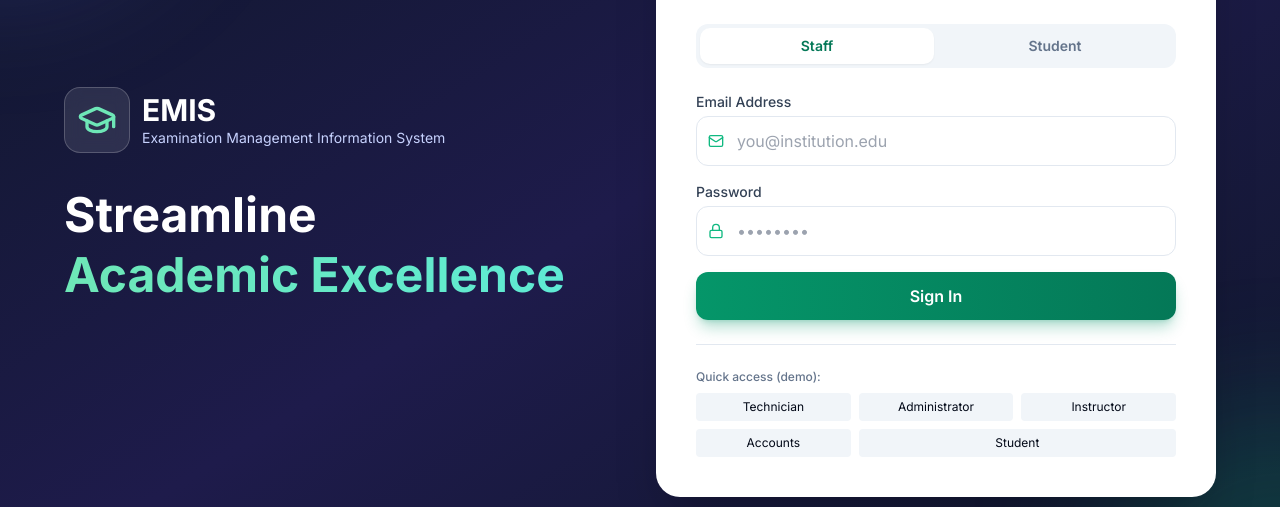
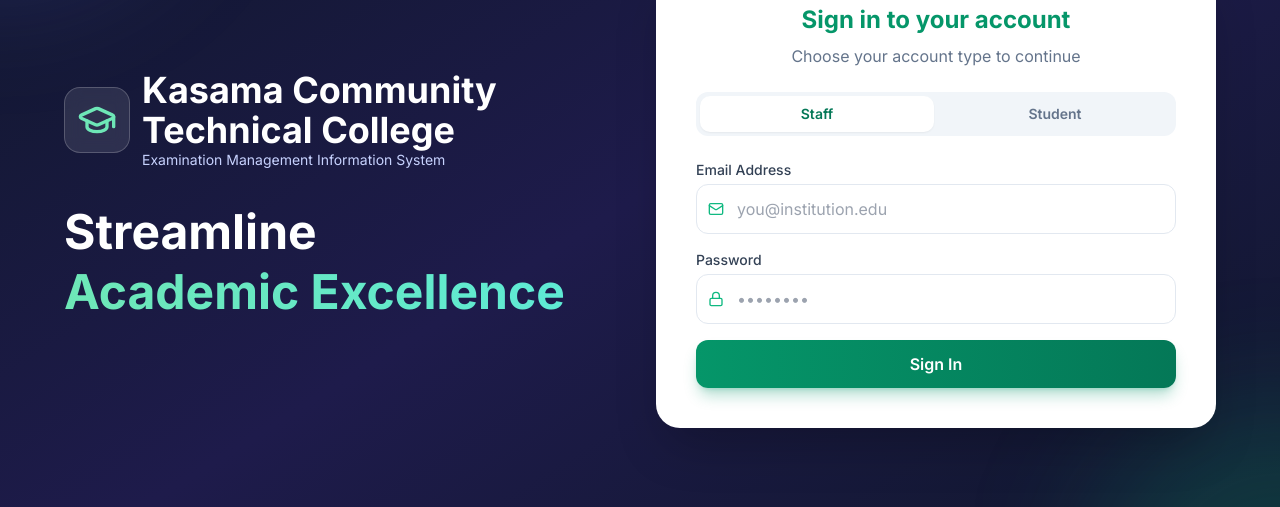
Before and after one commit to Mzatinova/emis-frontend, a React (Vite) app: page / in a window 1280 px wide. Shown: the part 204-711 px from the top of the page. Built offline with nearby package versions, Linux system fonts and the light colour scheme; no server answers.

Commit message:
Update .gitignore and fix login component

```diff
--- a/src/components/Login.tsx
+++ b/src/components/Login.tsx
@@ -20,14 +20,14 @@ const Login: React.FC = () => {
         if (!result) setError('Invalid credentials or inactive account');
     };
 
-    const fillDemo = (type: 'tech' | 'admin' | 'inst' | 'acc' | 'stu') => {
-        if (type === 'stu') { setTab('student'); setIdentifier('TC/2025/001'); setPassword('student123'); return; }
-        setTab('staff');
-        if (type === 'tech') { setIdentifier('tech@emis.edu'); setPassword('tech123'); }
-        if (type === 'admin') { setIdentifier('admin@emis.edu'); setPassword('admin123'); }
-        if (type === 'inst') { setIdentifier('instructor@emis.edu'); setPassword('inst123'); }
-        if (type === 'acc') { setIdentifier('accounts@emis.edu'); setPassword('acc123'); }
-    };
+    // const fillDemo = (type: 'tech' | 'admin' | 'inst' | 'acc' | 'stu') => {
+    //     if (type === 'stu') { setTab('student'); setIdentifier('TC/2025/001'); setPassword('student123'); return; }
+    //     setTab('staff');
+    //     if (type === 'tech') { setIdentifier('tech@emis.edu'); setPassword('tech123'); }
+    //     if (type === 'admin') { setIdentifier('admin@emis.edu'); setPassword('admin123'); }
+    //     if (type === 'inst') { setIdentifier('instructor@emis.edu'); setPassword('inst123'); }
+    //     if (type === 'acc') { setIdentifier('accounts@emis.edu'); setPassword('acc123'); }
+    // };
 
     return (
         <div className="min-h-screen bg-gradient-to-br from-slate-900 via-indigo-950 to-slate-900 flex items-center justify-center p-4 relative overflow-hidden">
@@ -44,7 +44,7 @@ const Login: React.FC = () => {
                             <GraduationCap className="w-10 h-10 text-emerald-300" />
                         </div>
                         <div>
-                            <h1 className="text-3xl font-bold">EMIS</h1>
+                            <h1 className="text-4xl font-bold">Kasama Community Technical College</h1>
                             <p className="text-indigo-200 text-sm">Examination Management Information System</p>
                         </div>
                     </div>
@@ -126,7 +126,7 @@ const Login: React.FC = () => {
                         </button>
                     </form>
 
-                    <div className="mt-6 pt-6 border-t border-slate-200">
+                    {/* <div className="mt-6 pt-6 border-t border-slate-200">
                         <p className="text-xs text-slate-500 mb-2 font-medium">Quick access (demo):</p>
                         <div className="grid grid-cols-3 gap-2">
                             <button onClick={() => fillDemo('tech')} className="text-xs px-2 py-1.5 bg-slate-100 hover:bg-emerald-50 hover:text-emerald-700 rounded transition">Technician</button>
@@ -135,7 +135,7 @@ const Login: React.FC = () => {
                             <button onClick={() => fillDemo('acc')} className="text-xs px-2 py-1.5 bg-slate-100 hover:bg-emerald-50 hover:text-emerald-700 rounded transition">Accounts</button>
                             <button onClick={() => fillDemo('stu')} className="text-xs px-2 py-1.5 bg-slate-100 hover:bg-emerald-50 hover:text-emerald-700 rounded transition col-span-2">Student</button>
                         </div>
-                    </div>
+                    </div> */}
                 </div>
             </div>
 
@@ -147,7 +147,7 @@ const Login: React.FC = () => {
                             <GraduationCap className="w-10 h-10 text-emerald-300" />
                         </div>
                     </div>
-                    <h1 className="text-3xl font-bold text-white">EMIS</h1>
+                    <h1 className="text-3xl font-bold text-white">Kasama Community Technical College</h1>
                     <p className="text-indigo-200 text-sm">Examination Management Information System</p>
                     <h2 className="text-xl font-bold leading-tight text-white mt-3">
                         Streamline <span className="bg-gradient-to-r from-emerald-300 to-teal-300 bg-clip-text text-transparent">Academic Excellence</span>
@@ -223,7 +223,7 @@ const Login: React.FC = () => {
                         </button>
                     </form>
 
-                    <div className="mt-6 pt-5 border-t border-slate-200">
+                    {/* <div className="mt-6 pt-5 border-t border-slate-200">
                         <p className="text-xs text-slate-500 mb-2 font-medium text-center">Quick access (demo):</p>
                         <div className="flex flex-col items-center gap-2">
                             <button
@@ -262,7 +262,7 @@ const Login: React.FC = () => {
                                 Student
                             </button>
                         </div>
-                    </div>
+                    </div> */}
                 </div>
             </div>
         </div>
```
Also changed, not shown: 1 other file (tests, documents, lock files or other folders).
